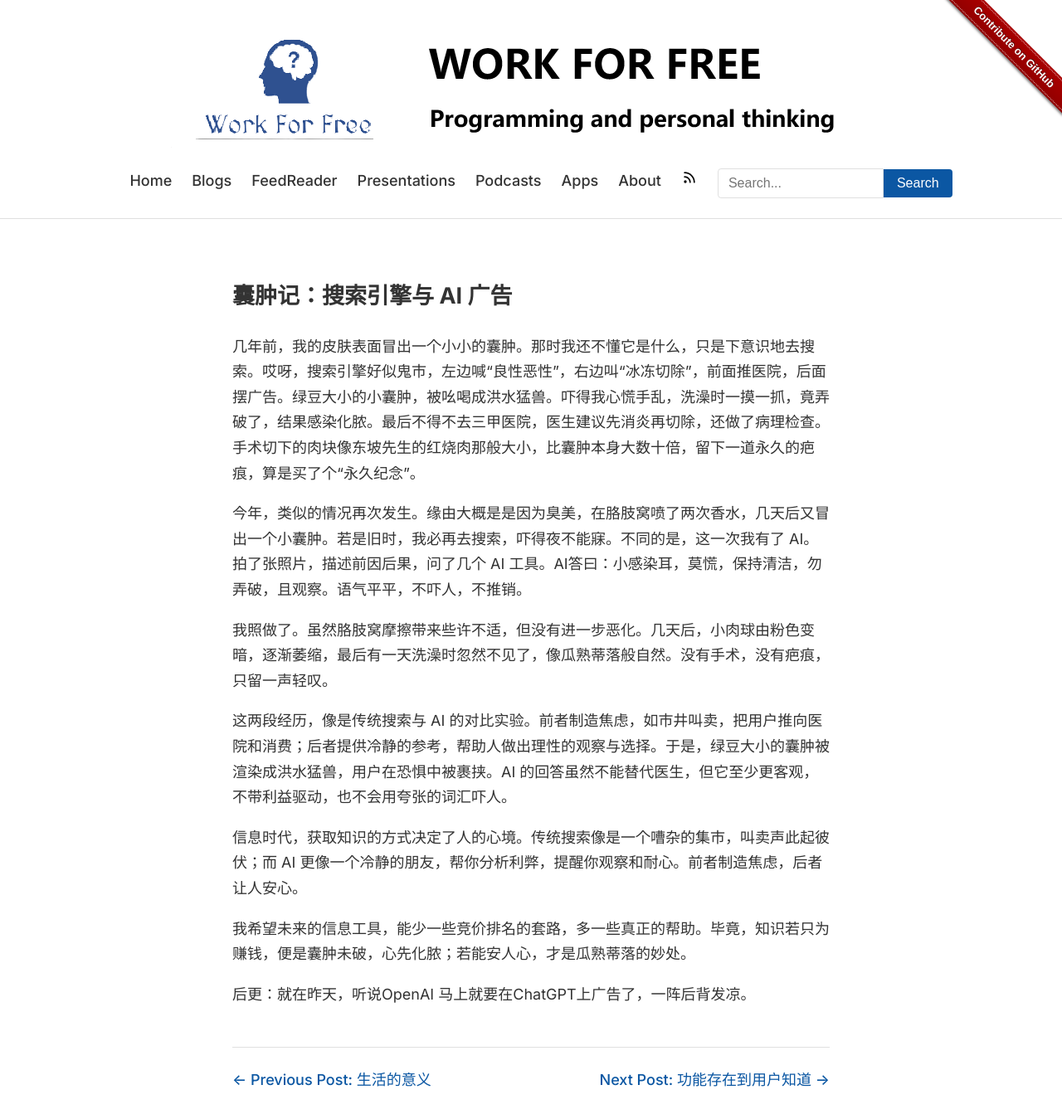
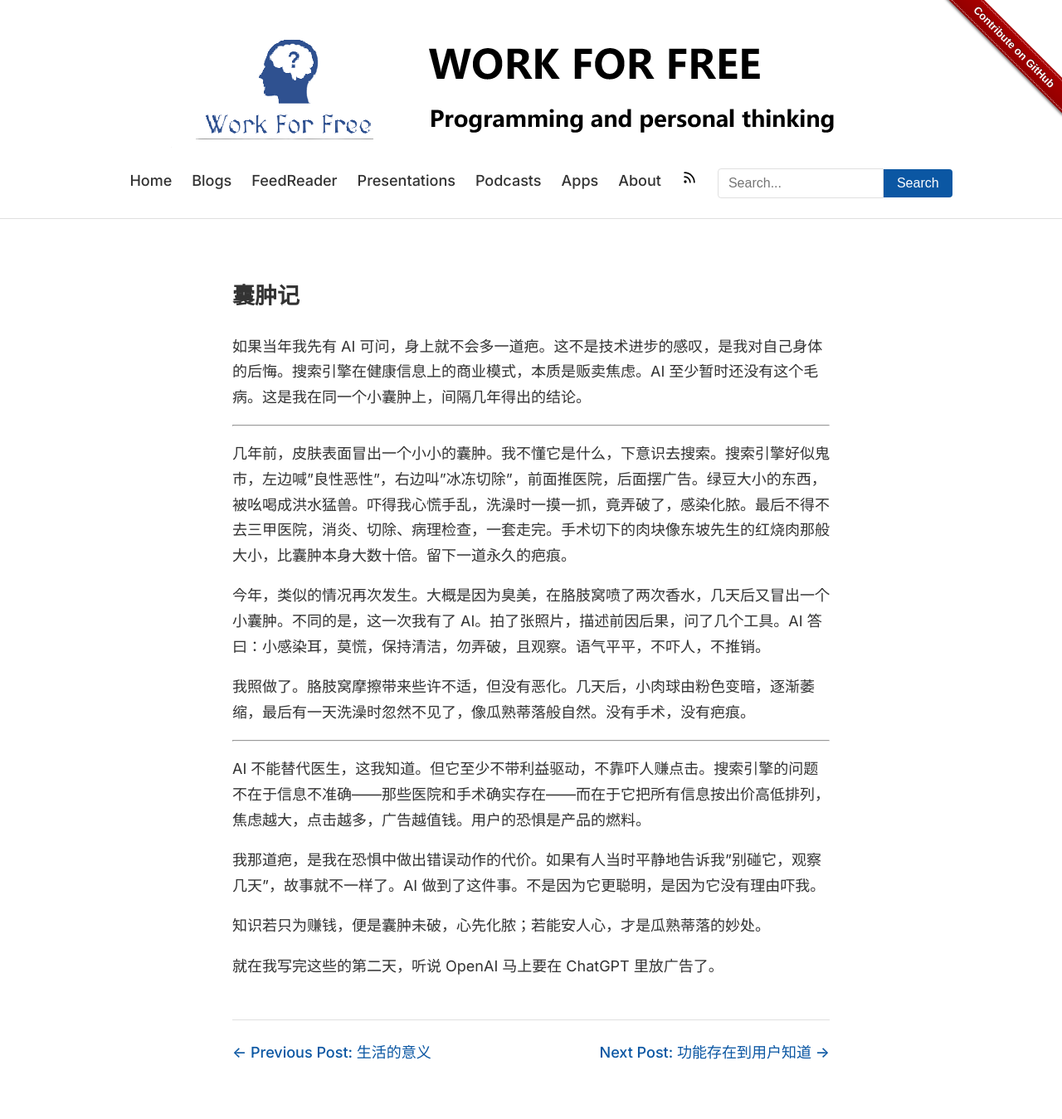
Before and after one commit to liuning0820/liuning0820.github.io, a Jekyll site: the page built from _posts/2026-01-18-囊肿记.md, in a window 1280 px wide and 1400 px high. Shown: the top 1349 px of the window at 83% size. Built offline with Jekyll 4.4.1, drawn with Linux system fonts in a browser that asks for light colours; comment, search, counter and statistics services are not loaded.

Commit message:
Practitioner Voice Tone

```diff
--- a/_posts/2026-01-18-囊肿记.md
+++ b/_posts/2026-01-18-囊肿记.md
@@ -5,18 +5,24 @@ tags: [ai life]
 comments: true
 ---
 
-# 囊肿记：搜索引擎与 AI 广告
+# 囊肿记
 
-几年前，我的皮肤表面冒出一个小小的囊肿。那时我还不懂它是什么，只是下意识地去搜索。哎呀，搜索引擎好似鬼市，左边喊“良性恶性”，右边叫“冰冻切除”，前面推医院，后面摆广告。绿豆大小的小囊肿，被吆喝成洪水猛兽。吓得我心慌手乱，洗澡时一摸一抓，竟弄破了，结果感染化脓。最后不得不去三甲医院，医生建议先消炎再切除，还做了病理检查。手术切下的肉块像东坡先生的红烧肉那般大小，比囊肿本身大数十倍，留下一道永久的疤痕，算是买了个“永久纪念”。
+如果当年我先有 AI 可问，身上就不会多一道疤。这不是技术进步的感叹，是我对自己身体的后悔。搜索引擎在健康信息上的商业模式，本质是贩卖焦虑。AI 至少暂时还没有这个毛病。这是我在同一个小囊肿上，间隔几年得出的结论。
 
-今年，类似的情况再次发生。缘由大概是是因为臭美，在胳肢窝喷了两次香水，几天后又冒出一个小囊肿。若是旧时，我必再去搜索，吓得夜不能寐。不同的是，这一次我有了 AI。拍了张照片，描述前因后果，问了几个 AI 工具。AI答曰：小感染耳，莫慌，保持清洁，勿弄破，且观察。语气平平，不吓人，不推销。
+---
 
-我照做了。虽然胳肢窝摩擦带来些许不适，但没有进一步恶化。几天后，小肉球由粉色变暗，逐渐萎缩，最后有一天洗澡时忽然不见了，像瓜熟蒂落般自然。没有手术，没有疤痕，只留一声轻叹。
+几年前，皮肤表面冒出一个小小的囊肿。我不懂它是什么，下意识去搜索。搜索引擎好似鬼市，左边喊"良性恶性"，右边叫"冰冻切除"，前面推医院，后面摆广告。绿豆大小的东西，被吆喝成洪水猛兽。吓得我心慌手乱，洗澡时一摸一抓，竟弄破了，感染化脓。最后不得不去三甲医院，消炎、切除、病理检查，一套走完。手术切下的肉块像东坡先生的红烧肉那般大小，比囊肿本身大数十倍。留下一道永久的疤痕。
 
-这两段经历，像是传统搜索与 AI 的对比实验。前者制造焦虑，如市井叫卖，把用户推向医院和消费；后者提供冷静的参考，帮助人做出理性的观察与选择。于是，绿豆大小的囊肿被渲染成洪水猛兽，用户在恐惧中被裹挟。AI 的回答虽然不能替代医生，但它至少更客观，不带利益驱动，也不会用夸张的词汇吓人。
+今年，类似的情况再次发生。大概是因为臭美，在胳肢窝喷了两次香水，几天后又冒出一个小囊肿。不同的是，这一次我有了 AI。拍了张照片，描述前因后果，问了几个工具。AI 答曰：小感染耳，莫慌，保持清洁，勿弄破，且观察。语气平平，不吓人，不推销。
 
-信息时代，获取知识的方式决定了人的心境。传统搜索像是一个嘈杂的集市，叫卖声此起彼伏；而 AI 更像一个冷静的朋友，帮你分析利弊，提醒你观察和耐心。前者制造焦虑，后者让人安心。
+我照做了。胳肢窝摩擦带来些许不适，但没有恶化。几天后，小肉球由粉色变暗，逐渐萎缩，最后有一天洗澡时忽然不见了，像瓜熟蒂落般自然。没有手术，没有疤痕。
 
-我希望未来的信息工具，能少一些竞价排名的套路，多一些真正的帮助。毕竟，知识若只为赚钱，便是囊肿未破，心先化脓；若能安人心，才是瓜熟蒂落的妙处。
+---
 
-后更：就在昨天，听说OpenAI 马上就要在ChatGPT上广告了，一阵后背发凉。
+AI 不能替代医生，这我知道。但它至少不带利益驱动，不靠吓人赚点击。搜索引擎的问题不在于信息不准确——那些医院和手术确实存在——而在于它把所有信息按出价高低排列，焦虑越大，点击越多，广告越值钱。用户的恐惧是产品的燃料。
+
+我那道疤，是我在恐惧中做出错误动作的代价。如果有人当时平静地告诉我"别碰它，观察几天"，故事就不一样了。AI 做到了这件事。不是因为它更聪明，是因为它没有理由吓我。
+
+知识若只为赚钱，便是囊肿未破，心先化脓；若能安人心，才是瓜熟蒂落的妙处。
+
+就在我写完这些的第二天，听说 OpenAI 马上要在 ChatGPT 里放广告了。
```
